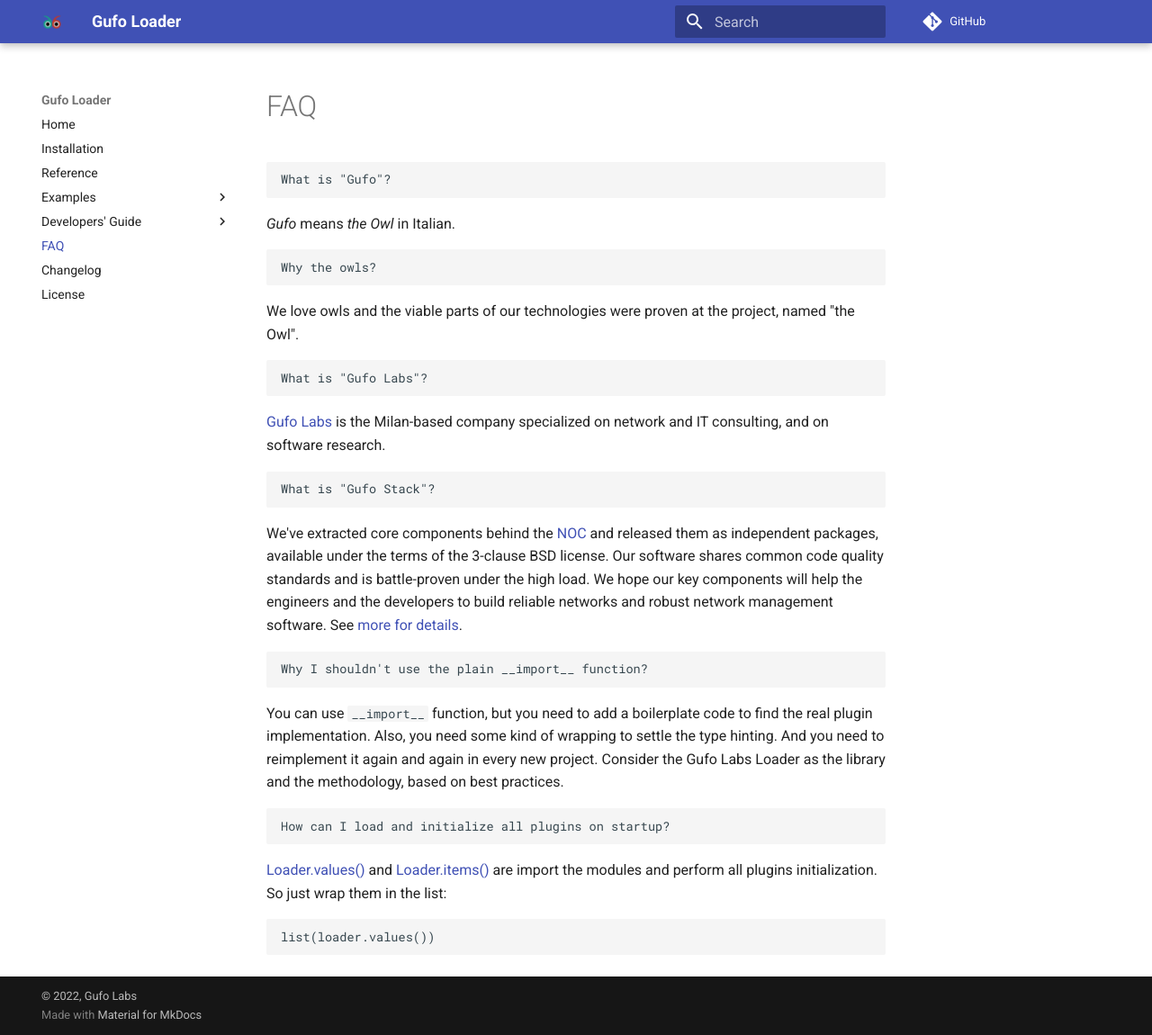
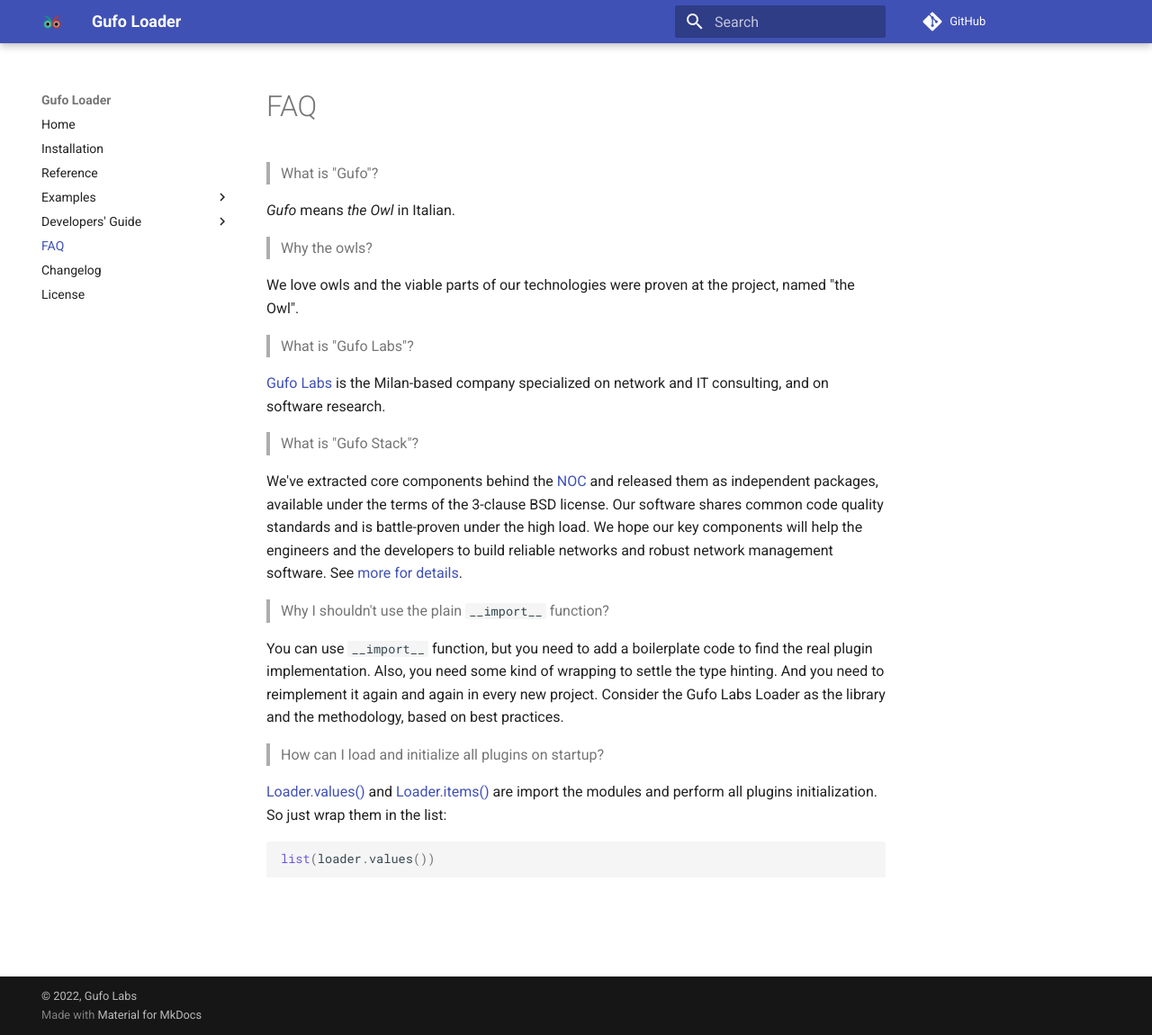
Before and after one commit to gufolabs/gufo_loader, an MkDocs documentation site: the page built from docs/faq.md, in a window 1280 px wide and 1150 px high. Shown: the whole window at 90% size. Built offline with MkDocs 1.6.1 and Material for MkDocs 9.7.7, drawn with Linux system fonts in a browser that asks for light colours; comment, search, counter and statistics services are not loaded.

Commit message:
Text formatting

````diff
--- a/docs/faq.md
+++ b/docs/faq.md
@@ -1,20 +1,20 @@
 # FAQ
 
-    What is "Gufo"?
+> What is "Gufo"?
 
 *Gufo* means *the Owl* in Italian.
 
-    Why the owls?
+> Why the owls?
 
 We love owls and the viable parts of our technologies
 were proven at the project, named "the Owl".
 
-    What is "Gufo Labs"?
+> What is "Gufo Labs"?
 
 [Gufo Labs](https://gufolabs.com/) is the Milan-based company specialized on
 network and IT consulting, and on software research.
 
-    What is "Gufo Stack"?
+> What is "Gufo Stack"?
 
 We've extracted core components behind the [NOC](https://getnoc.com/)
 and released them as independent packages, available under the terms
@@ -24,7 +24,7 @@
 management software.
 See [more for details](https://gufolabs.com/products/gufo-stack/).
 
-    Why I shouldn't use the plain __import__ function?
+> Why I shouldn't use the plain `__import__` function?
 
 You can use `__import__` function, but you need to add a boilerplate
 code to find the real plugin implementation. Also, you need some kind
@@ -32,13 +32,13 @@
 it again and again in every new project. Consider the Gufo Labs Loader
 as the library and the methodology, based on best practices.
 
-    How can I load and initialize all plugins on startup?
+> How can I load and initialize all plugins on startup?
 
 [Loader.values()](reference.md#src.gufo.loader.Loader.values) and
 [Loader.items()](reference.md#src.gufo.loader.Loader.items) are
 import the modules and perform all plugins initialization. So just wrap
 them in the list:
 
-```
+``` python
 list(loader.values())
 ```
````
Also changed, not shown: docs/index.md (+2 -2 lines).
